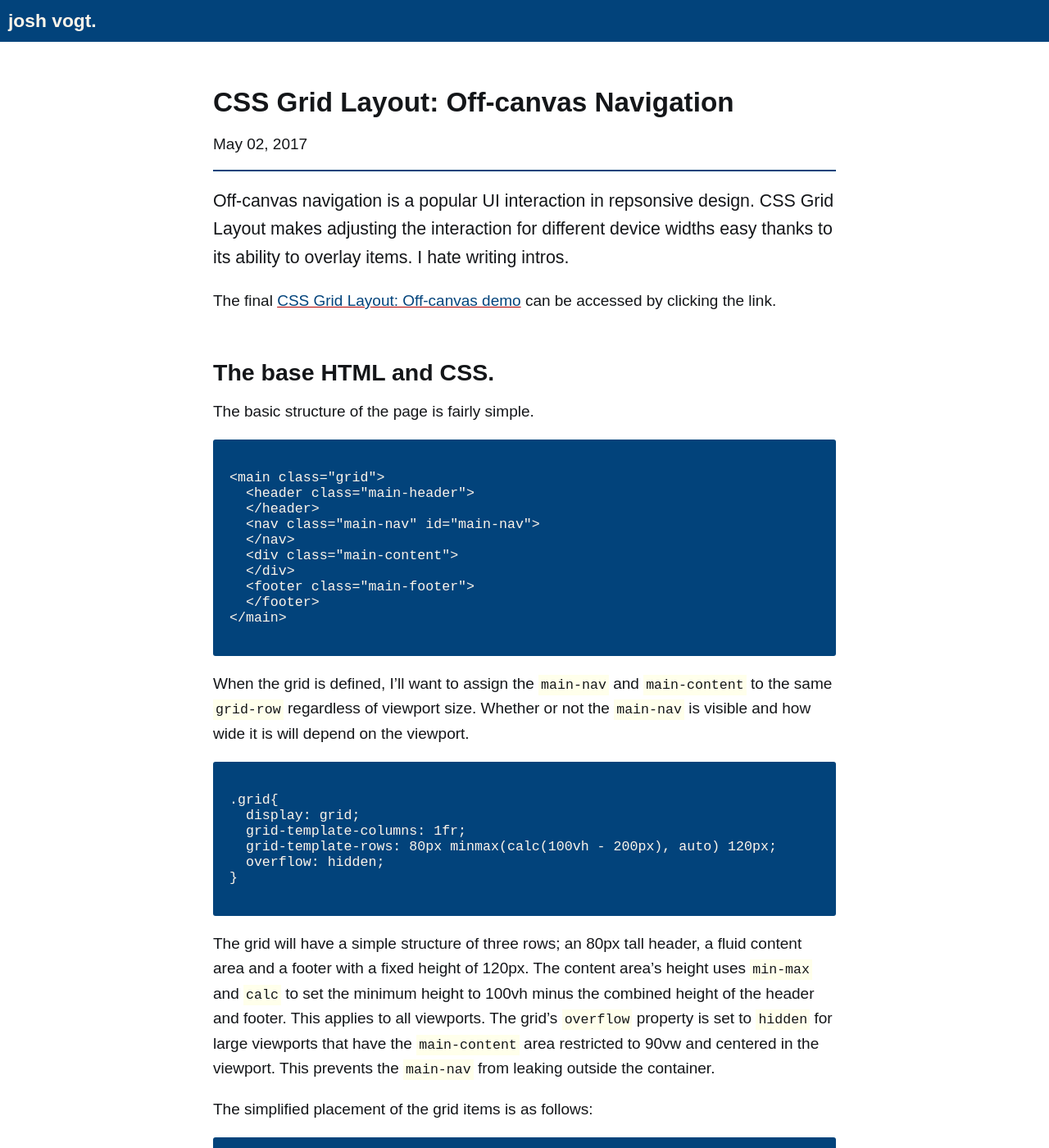
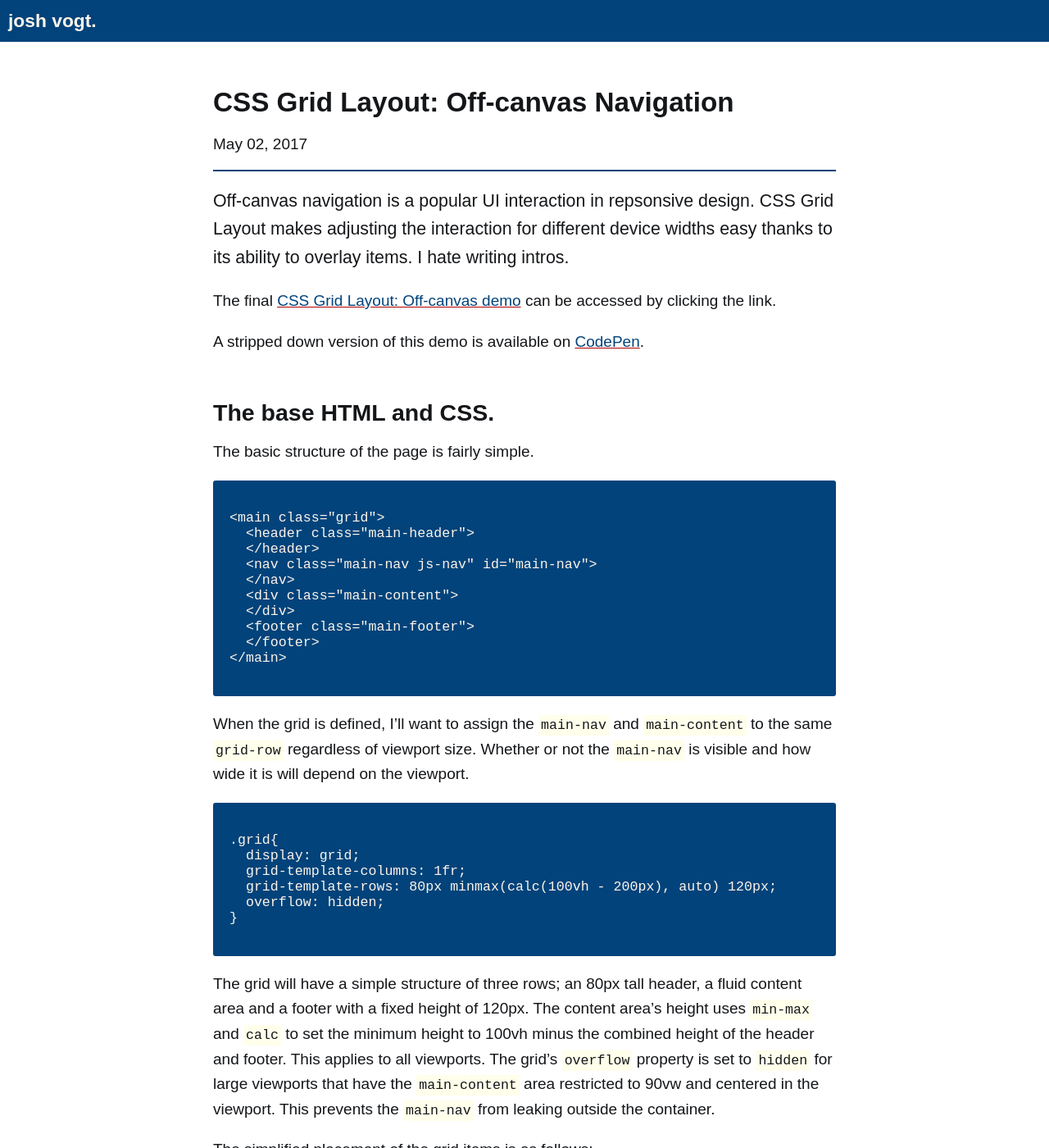
Before and after one commit to dumaurier/dumaurier.github.com, a Jekyll site: the page built from _posts/2017-05-01-css-grid-layout-off-canvas-navigation.markdown, in a window 1280 px wide and 1400 px high. Shown: the whole window at 82% size. Built offline with Jekyll 4.4.1, drawn with Linux system fonts in a browser that asks for light colours; some of the changed text lies outside the part shown.

Commit message:
change demo page

```diff
--- a/_posts/2017-05-01-css-grid-layout-off-canvas-navigation.markdown
+++ b/_posts/2017-05-01-css-grid-layout-off-canvas-navigation.markdown
@@ -18,6 +18,8 @@
 
 The final [CSS Grid Layout: Off-canvas demo](/CSS-Grid-Layout-Examples/off-canvas) can be accessed by clicking the link.
 
+A stripped down version of this demo is available on [CodePen](https://codepen.io/josh_vogt/pen/GmMWgK/).
+
 ## The base HTML and CSS.
 
 The basic structure of the page is fairly simple.
@@ -26,7 +28,7 @@
 <main class="grid">
   <header class="main-header">
   </header>
-  <nav class="main-nav" id="main-nav">
+  <nav class="main-nav js-nav" id="main-nav">
   </nav>
   <div class="main-content">
   </div>
@@ -58,7 +60,7 @@
 
 .main-nav{
   grid-row: 2;
-  grid-column: 1 / -1; /* on mobile, the nav will take the entire viewport */
+  grid-column: 1;
   z-index: 200; /* sets the stacking order of this grid item above the .main-content */
 }
 
```
Also changed, not shown: 2 other files.
